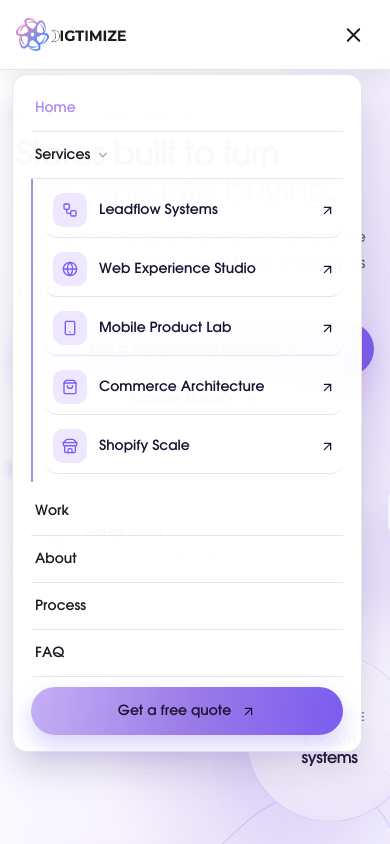
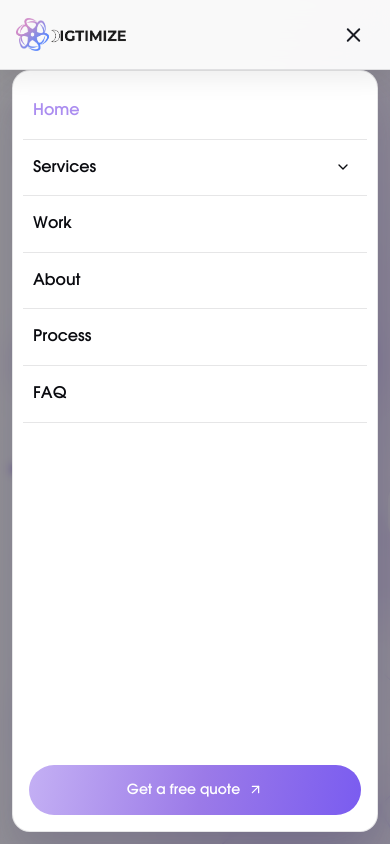
Before and after one commit to devdigtimize-developer/Digitimize-App, a React (Vite) app: page / in a window 390 px wide. Both pictures are taken after a click on the button "Open menu". Shown: the top 844 px of the page. Built offline with nearby package versions, Linux system fonts and the light colour scheme.

Commit message:
Fix mobile nav so links open from any scroll position, and restore home service cards on short viewports.
Co-authored-by: Cursor <cursoragent@cursor.com>

```diff
--- a/src/components/Navbar.tsx
+++ b/src/components/Navbar.tsx
@@ -1,4 +1,5 @@
 import { useEffect, useState } from 'react';
+import { createPortal } from 'react-dom';
 import { Link, useLocation } from 'react-router-dom';
 import { ArrowUpRight, Menu, X, ChevronDown, Workflow, Globe, Smartphone, ShoppingBag, Store } from 'lucide-react';
 import { Logo } from './shared';
@@ -22,6 +23,7 @@ const serviceItems = [
 
 export default function Navbar() {
   const [menuOpen, setMenuOpen] = useState(false);
+  const [servicesOpen, setServicesOpen] = useState(false);
   const [scrolled, setScrolled] = useState(false);
   const location = useLocation();
 
@@ -33,26 +35,125 @@ export default function Navbar() {
 
   useEffect(() => {
     setMenuOpen(false);
+    setServicesOpen(false);
   }, [location.pathname]);
 
-  // The home hero is a dark photo slider, so the bar cannot go transparent
-  // there: the logo is an opaque JPEG and the nav links are near-black.
-  const solid = scrolled || location.pathname === '/' || location.pathname.startsWith('/services/') || location.pathname.startsWith('/case-studies') || location.pathname === '/contact' || location.pathname === '/founder';
+  useEffect(() => {
+    if (!menuOpen) {
+      setServicesOpen(false);
+      return;
+    }
+
+    const y = window.scrollY;
+    const { style } = document.body;
+    const prev = {
+      overflow: style.overflow,
+      position: style.position,
+      top: style.top,
+      width: style.width,
+    };
+
+    style.overflow = 'hidden';
+    style.position = 'fixed';
+    style.top = `-${y}px`;
+    style.width = '100%';
+    document.body.classList.add('nav-menu-open');
+
+    return () => {
+      style.overflow = prev.overflow;
+      style.position = prev.position;
+      style.top = prev.top;
+      style.width = prev.width;
+      document.body.classList.remove('nav-menu-open');
+      window.scrollTo(0, y);
+    };
+  }, [menuOpen]);
+
+  const solid =
+    scrolled ||
+    location.pathname === '/' ||
+    location.pathname.startsWith('/services/') ||
+    location.pathname.startsWith('/case-studies') ||
+    location.pathname === '/contact' ||
+    location.pathname === '/founder';
+
+  const closeMenu = () => setMenuOpen(false);
+
+  const mobileMenu =
+    menuOpen &&
+    createPortal(
+      <div className="mobile-nav-root" role="dialog" aria-modal="true" aria-label="Site menu">
+        <button type="button" className="mobile-nav-backdrop" aria-label="Close menu" onClick={closeMenu} />
+        <div className="mobile-nav-panel">
+          <div className="mobile-nav-list">
+            {navItems.map((item) =>
+              item.label === 'Services' ? (
+                <div key={item.path} className={`mobile-nav-services${servicesOpen ? ' is-open' : ''}`}>
+                  <div className="mobile-nav-services-row">
+                    <Link to={item.path} className="mobile-nav-link" onClick={closeMenu}>
+                      Services
+                    </Link>
+                    <button
+                      type="button"
+                      className="mobile-nav-services-toggle"
+                      aria-expanded={servicesOpen}
+                      aria-label={servicesOpen ? 'Hide services' : 'Show services'}
+                      onClick={() => setServicesOpen((open) => !open)}
+                    >
+                      <ChevronDown size={16} />
+                    </button>
+                  </div>
+                  {servicesOpen ? (
+                    <div className="mobile-nav-services-list">
+                      {serviceItems.map((service) => (
+                        <Link key={service.path} to={service.path} className="mobile-nav-service-link" onClick={closeMenu}>
+                          <span className="mobile-nav-service-icon">{service.icon}</span>
+                          <span>{service.label}</span>
+                          <ArrowUpRight size={14} />
+                        </Link>
+                      ))}
+                    </div>
+                  ) : null}
+                </div>
+              ) : (
+                <Link
+                  key={item.path}
+                  to={item.path}
+                  className={`mobile-nav-link${location.pathname === item.path ? ' is-active' : ''}`}
+                  onClick={closeMenu}
+                >
+                  {item.label}
+                </Link>
+              ),
+            )}
+          </div>
+
+          <Link className="mobile-nav-cta" to="/contact" onClick={closeMenu}>
+            Get a free quote <ArrowUpRight size={15} />
+          </Link>
+        </div>
+      </div>,
+      document.body,
+    );
 
   return (
-    <nav className={`nav ${solid ? 'nav-scrolled' : ''}`}>
+    <>
+      <nav className={`nav ${solid ? 'nav-scrolled' : ''}${menuOpen ? ' is-menu-open' : ''}`}>
         <div className="container nav-inner">
           <Logo />
-        <div className={`nav-links ${menuOpen ? 'nav-links-open' : ''}`}>
-          {navItems.map((item) => item.label === 'Services' ? (
+          <div className="nav-links">
+            {navItems.map((item) =>
+              item.label === 'Services' ? (
                 <div className="nav-services-menu group" key={item.path}>
+                  <div className="nav-services-row">
                     <Link
                       to={item.path}
-                className={`flex items-center gap-1.5 group ${location.pathname.startsWith('/services') ? 'nav-active' : ''}`}
+                      className={`nav-services-link ${location.pathname.startsWith('/services') ? 'nav-active' : ''}`}
                     >
                       <span>{item.label}</span>
-                <ChevronDown size={14} className="text-slate-400 transition-transform duration-300 group-hover:rotate-180 group-hover:text-[#ab8df0]" />
+                      <ChevronDown size={14} className="nav-services-chevron" />
                     </Link>
+                  </div>
                   <div className="services-dropdown">
                     {serviceItems.map((service) => (
                       <Link
@@ -61,9 +162,7 @@ export default function Navbar() {
                         className={location.pathname === service.path ? 'dropdown-active' : ''}
                       >
                         <div className="flex items-center gap-3">
-                      <span className="service-drop-icon">
-                        {service.icon}
-                      </span>
+                          <span className="service-drop-icon">{service.icon}</span>
                           <span>{service.label}</span>
                         </div>
                         <ArrowUpRight size={15} />
@@ -79,12 +178,23 @@ export default function Navbar() {
                 >
                   {item.label}
                 </Link>
-          ))}
-          <Link className="nav-cta mobile-cta" to="/contact">Get a free quote <ArrowUpRight size={15} /></Link>
+              ),
+            )}
           </div>
-        <Link className="nav-cta desktop-cta" to="/contact">Get a free quote <ArrowUpRight size={15} /></Link>
-        <button className="menu-toggle" onClick={() => setMenuOpen(!menuOpen)} aria-label={menuOpen ? 'Close menu' : 'Open menu'} aria-expanded={menuOpen}>{menuOpen ? <X /> : <Menu />}</button>
+          <Link className="nav-cta desktop-cta" to="/contact">
+            Get a free quote <ArrowUpRight size={15} />
+          </Link>
+          <button
+            className="menu-toggle"
+            onClick={() => setMenuOpen((open) => !open)}
+            aria-label={menuOpen ? 'Close menu' : 'Open menu'}
+            aria-expanded={menuOpen}
+          >
+            {menuOpen ? <X /> : <Menu />}
+          </button>
         </div>
       </nav>
+      {mobileMenu}
+    </>
   );
 }
--- a/src/pages/HomePage.tsx
+++ b/src/pages/HomePage.tsx
@@ -96,17 +96,32 @@ export default function HomePage() {
       return;
     }
 
+    const reveal = () => setServicesInView(true);
+
     const observer = new IntersectionObserver(
       ([entry]) => {
         if (!entry.isIntersecting) return;
-        setServicesInView(true);
+        reveal();
         observer.disconnect();
       },
-      { threshold: 0.18, rootMargin: '0px 0px -10% 0px' },
+      { threshold: 0.05, rootMargin: '0px 0px 15% 0px' },
     );
 
     observer.observe(grid);
-    return () => observer.disconnect();
+
+    // Short mobile viewports can miss the first paint intersection.
+    const rect = grid.getBoundingClientRect();
+    if (rect.top < window.innerHeight && rect.bottom > 0) {
+      reveal();
+      observer.disconnect();
+    }
+
+    const fallback = window.setTimeout(reveal, 1200);
+
+    return () => {
+      observer.disconnect();
+      window.clearTimeout(fallback);
+    };
   }, []);
 
   useEffect(() => {
```
Also changed, not shown: src/index.css. Lines whose indentation alone changed are shown as unchanged.
